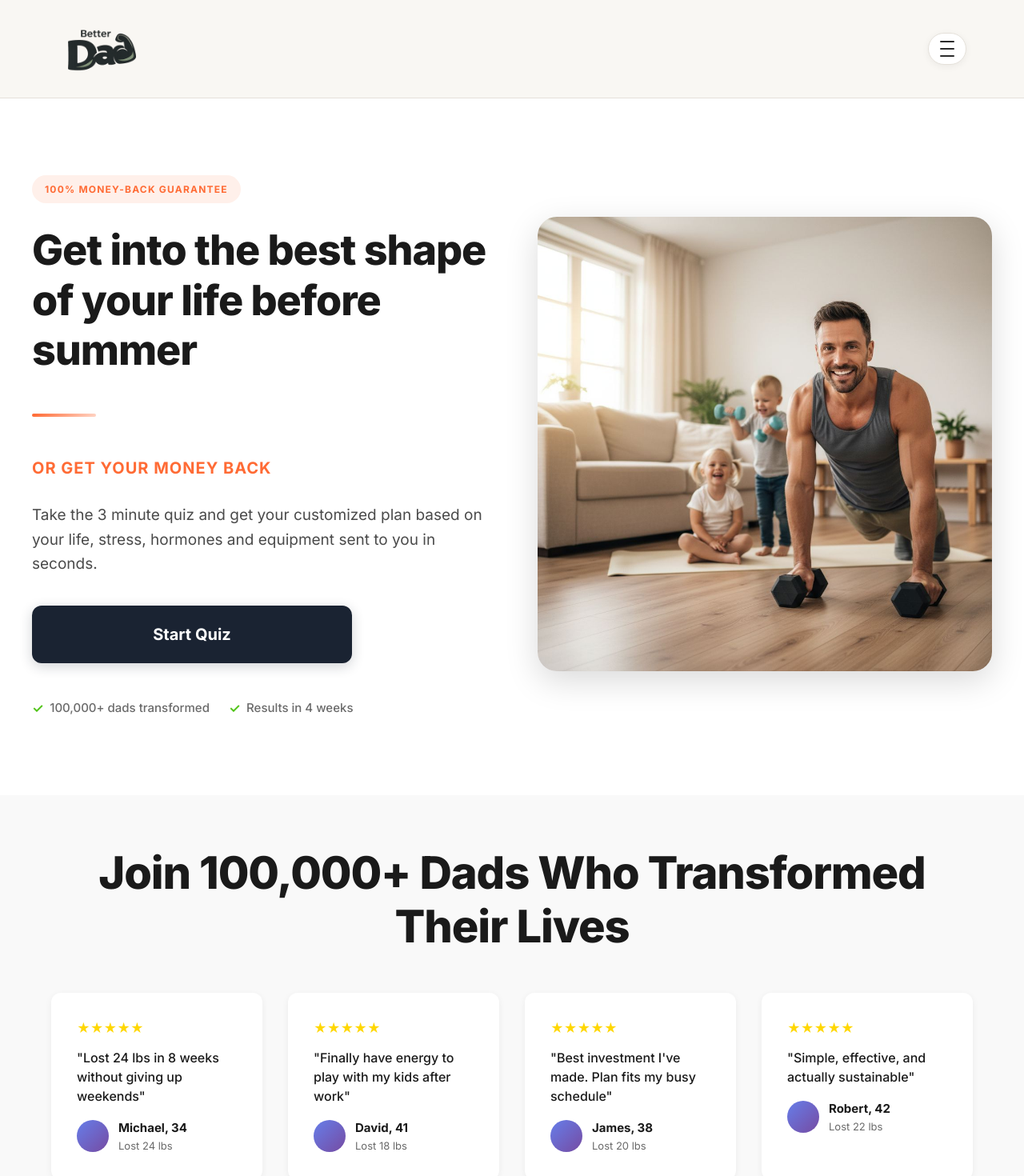
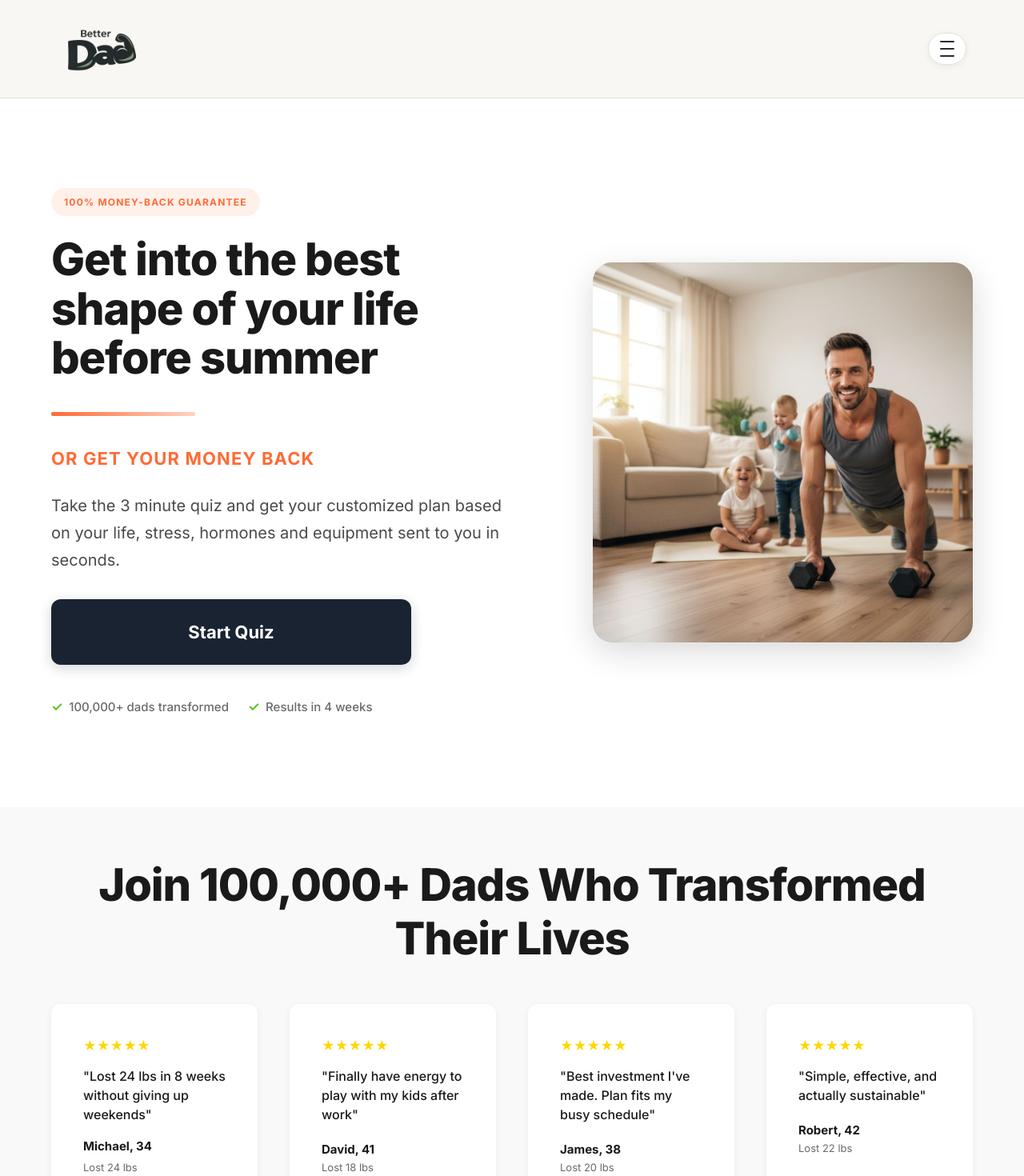
Before and after one commit to cedervikarl/betterdad, a React (Vite) app: page / in a window 1280 px wide. Shown: the top 1470 px of the page at 80% size. Built offline with nearby package versions, Linux system fonts and the light colour scheme; no server answers.

Commit message:
Remove testimonial avatars, make orange divider longer, reduce spacing, improve desktop layout

```diff
--- a/src/components/Hero.css
+++ b/src/components/Hero.css
@@ -119,11 +119,11 @@
 }
 
 .hero-title-divider {
-  width: 50px;
+  width: 80px;
   height: 3px;
   background: linear-gradient(90deg, var(--accent-orange) 0%, rgba(255, 107, 53, 0.3) 100%);
   border-radius: 2px;
-  margin: 0.75rem auto;
+  margin: 0.5rem auto;
 }
 
 .hero-guarantee {
@@ -218,11 +218,19 @@
   display: none;
 }
 
+.hero-visual {
+  display: flex;
+  align-items: center;
+  justify-content: center;
+}
+
 .hero-visual .hero-image {
   width: 100%;
+  max-width: 100%;
   height: auto;
   border-radius: 24px;
   box-shadow: 0 12px 40px rgba(0, 0, 0, 0.15);
+  object-fit: cover;
 }
 
 /* ============================================
@@ -263,16 +271,8 @@
 
 .testimonial-author {
   display: flex;
-  align-items: center;
-  gap: 0.75rem;
-}
-
-.testimonial-avatar {
-  width: 40px;
-  height: 40px;
-  border-radius: 50%;
-  background: linear-gradient(135deg, #667eea 0%, #764ba2 100%);
-  flex-shrink: 0;
+  flex-direction: column;
+  gap: 0.25rem;
 }
 
 .testimonial-name {
@@ -442,23 +442,24 @@
    ============================================ */
 @media (min-width: 768px) {
   .hero-section {
-    padding: 4rem 0;
+    padding: 5rem 0;
     min-height: 90vh;
     align-items: center;
   }
 
   .hero-container {
-    padding: 0 2rem;
+    padding: 0 3rem;
   }
 
   .hero-grid {
-    grid-template-columns: 1fr 1fr;
-    gap: 4rem;
+    grid-template-columns: 1.1fr 0.9fr;
+    gap: 5rem;
+    align-items: center;
   }
 
   .hero-content {
     text-align: left;
-    gap: 1.75rem;
+    gap: 1.5rem;
   }
 
   .hero-badge {
@@ -472,9 +473,9 @@
   }
 
   .hero-title-divider {
-    width: 70px;
+    width: 120px;
     height: 4px;
-    margin: 1rem 0;
+    margin: 0.75rem 0;
     margin-left: 0;
   }
 
@@ -487,7 +488,13 @@
   }
 
   .hero-visual {
-    display: block;
+    display: flex;
+    align-items: center;
+    justify-content: flex-end;
+  }
+
+  .hero-visual .hero-image {
+    max-width: 550px;
   }
 
   .hero-description {
@@ -568,24 +575,46 @@
    ============================================ */
 @media (min-width: 1024px) {
   .hero-section {
-    padding: 6rem 0;
+    padding: 7rem 0;
+  }
+
+  .hero-container {
+    padding: 0 4rem;
+  }
+
+  .hero-grid {
+    gap: 6rem;
+    max-width: 1300px;
+  }
+
+  .hero-visual .hero-image {
+    max-width: 600px;
   }
 
   .hero-title {
-    font-size: 3.25rem;
+    font-size: 3.5rem;
+    line-height: 1.1;
   }
 
   .hero-title-divider {
-    width: 80px;
-    margin: 1.25rem 0;
+    width: 180px;
+    height: 5px;
+    margin: 0.75rem 0;
   }
 
   .hero-guarantee {
-    font-size: 1.25rem;
+    font-size: 1.375rem;
   }
 
   .hero-description {
-    font-size: 1.1875rem;
+    font-size: 1.25rem;
+    line-height: 1.7;
+  }
+
+  .hero-cta {
+    font-size: 1.375rem;
+    padding: 1.75rem 4rem;
+    max-width: 450px;
   }
 
   .section-title {
@@ -594,14 +623,31 @@
 
   .testimonials-grid {
     grid-template-columns: repeat(4, 1fr);
+    gap: 2.5rem;
+  }
+
+  .testimonial-card {
+    padding: 2.5rem;
+  }
+
+  .guarantee-section {
+    padding: 6rem 0;
   }
 
   .guarantee-title {
-    font-size: 3.5rem;
+    font-size: 4rem;
   }
 
   .guarantee-text {
-    font-size: 1.375rem;
+    font-size: 1.5rem;
+  }
+
+  .how-it-works-section {
+    padding: 6rem 0;
+  }
+
+  .faq-section {
+    padding: 6rem 0;
   }
 }
 
--- a/src/components/Hero.jsx
+++ b/src/components/Hero.jsx
@@ -51,11 +51,8 @@ function Hero({ onStart }) {
               <div className="testimonial-rating">★★★★★</div>
               <p className="testimonial-quote">"Lost 24 lbs in 8 weeks without giving up weekends"</p>
               <div className="testimonial-author">
-                <div className="testimonial-avatar"></div>
-                <div>
-                  <div className="testimonial-name">Michael, 34</div>
-                  <div className="testimonial-result">Lost 24 lbs</div>
-                </div>
+                <div className="testimonial-name">Michael, 34</div>
+                <div className="testimonial-result">Lost 24 lbs</div>
               </div>
             </div>
             <div className="testimonial-card">
```
